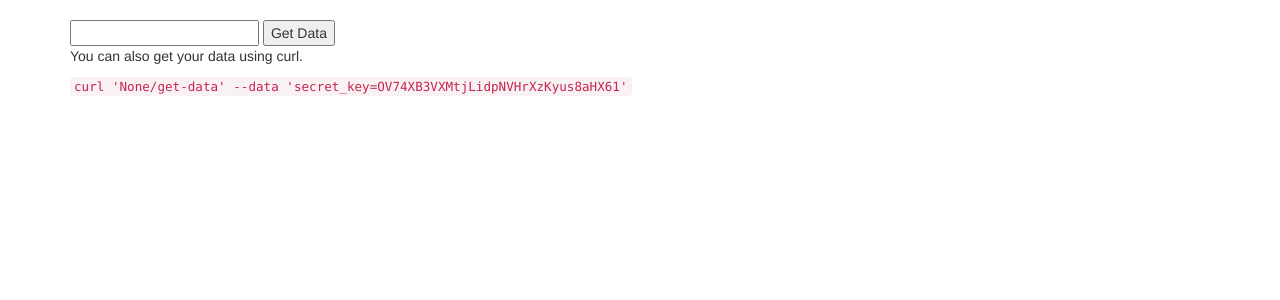
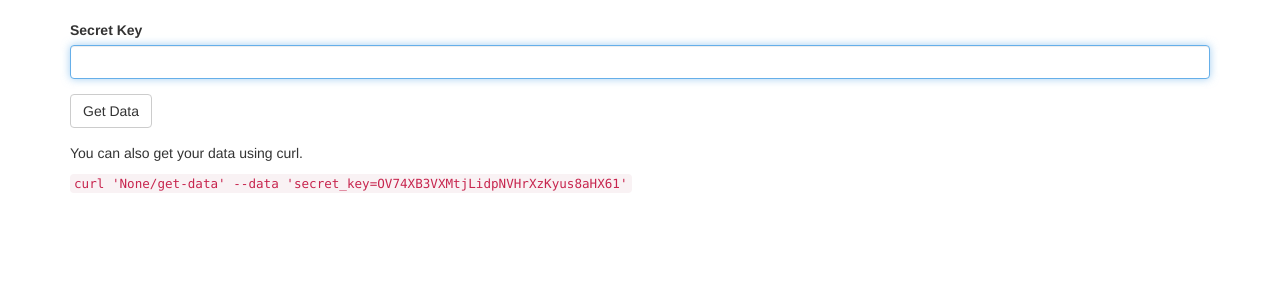
Before and after one commit to tortxof/flask-signup, a Flask app: page /get-data in a window 1280 px wide. Shown: the part 51-351 px from the top of the page. Run offline with Flask 2, Linux system fonts and the light colour scheme; some libraries are stand-ins or nearby versions.

Commit message:
Use bootstrap for get-data form. App config is accessible from templates.

```diff
--- a/app.py
+++ b/app.py
@@ -53,7 +53,7 @@ def after_request(request):
 
 @app.route('/')
 def index():
-    return render_template('index.html', app_url=app.config.get('APP_URL'))
+    return render_template('index.html')
 
 @app.route('/new-key')
 def new_key():
--- a/templates/get_data_form.html
+++ b/templates/get_data_form.html
@@ -1,8 +1,13 @@
 {% extends 'layout.html' %}
 {% block content %}
 <form action="/get-data" method="post">
-  <input type="text" name="secret_key">
-  <button type="submit">Get Data</button>
+  <div class="form-group">
+    <label for="secret_key_input">Secret Key</label>
+    <input id="secret_key_input" class="form-control" type="text" name="secret_key" autofocus>
+  </div>
+  <div class="form-group">
+    <button class="btn btn-default" type="submit">Get Data</button>
+  </div>
 </form>
 
 <p>
--- a/templates/index.html
+++ b/templates/index.html
@@ -1,6 +1,6 @@
 {% extends 'layout.html' %}
 {% block content %}
-{% set form_example %}<form action="{{ app_url }}/submit/OV74XB3VXMtjLidpNVHrXzKyus8aHX61" method="post">
+{% set form_example %}<form action="{{ config.APP_URL }}/submit/OV74XB3VXMtjLidpNVHrXzKyus8aHX61" method="post">
   <input type="hidden" name="next" value="https://example.com/thankyou">
   <input type="text" name="name">
   <input type="email" name="email">
```
